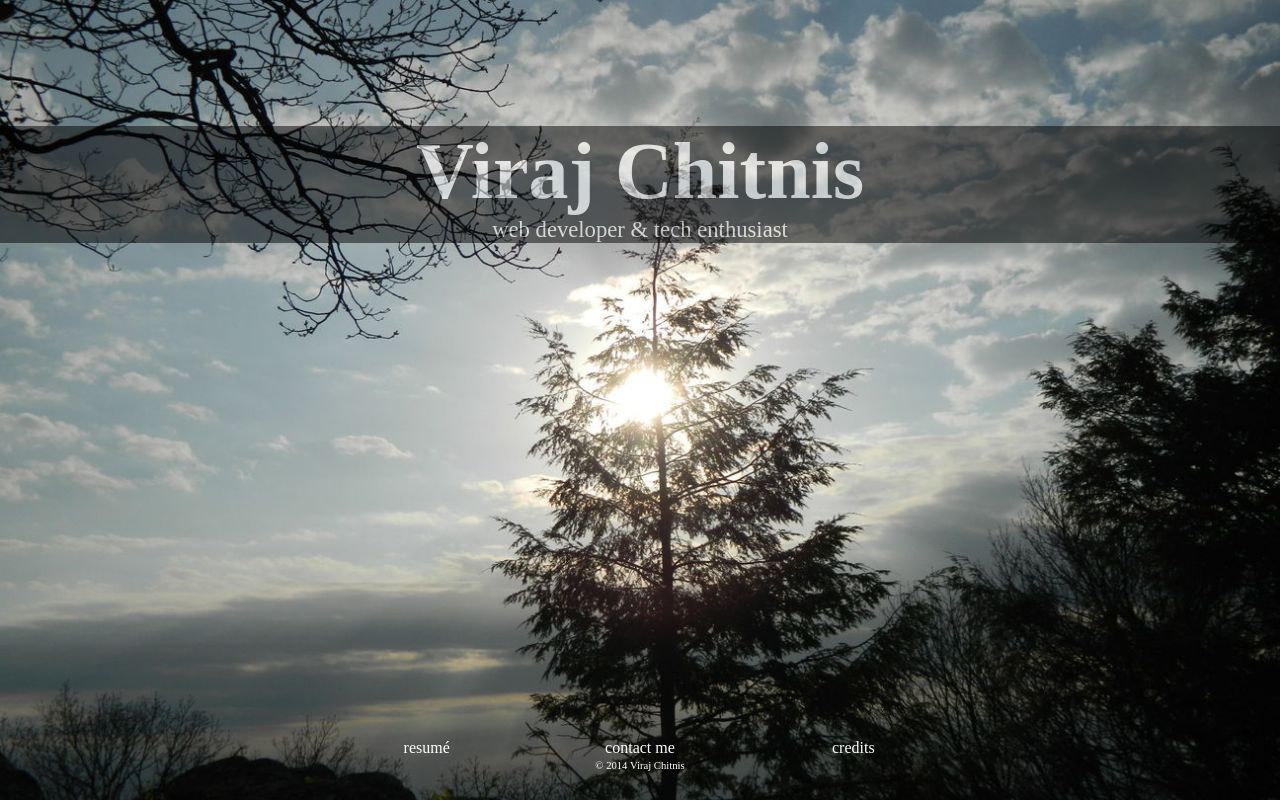
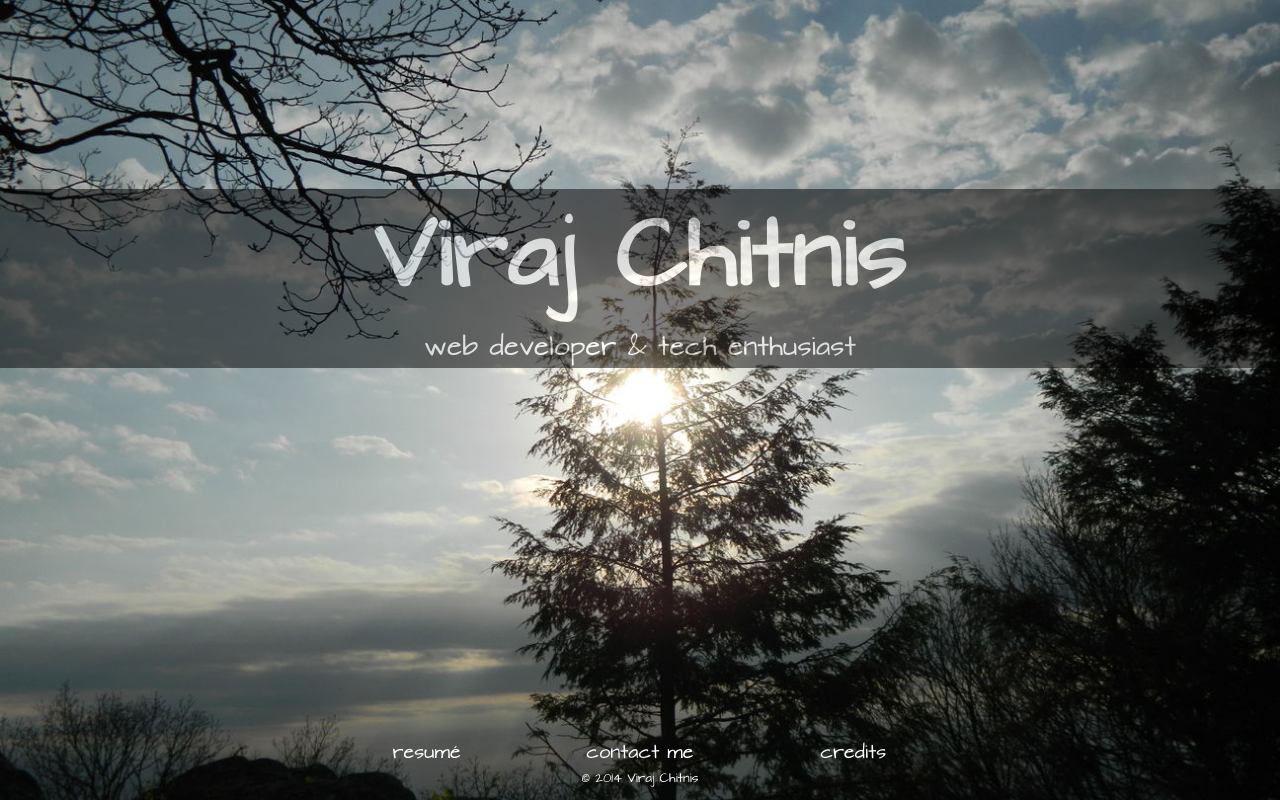
Before and after one commit to virajchitnis/virajchitnis.com, a PHP site: page / in a window 1280 px wide. Run offline with PHP 8.4, Linux system fonts and the light colour scheme; some web fonts are replaced.

Commit message:
Font is now served locally

```diff
--- a/common/headers.php
+++ b/common/headers.php
@@ -9,6 +9,7 @@
 		<link rel="stylesheet" media="only screen and (min-width: 1728px) and (max-width: 2160px)" href="css/background-2160-1620.css">
 		<link rel="stylesheet" media="only screen and (min-width: 2160px) and (max-width: 3240px)" href="css/background-3240-2430.css">
 		<link rel="stylesheet" media="only screen and (min-width: 3240px)" href="css/background-4320-3240.css">
+		<link rel="stylesheet" media="only screen" href="css/font-architects-daughter.css" rel="stylesheet" type="text/css"/>
 <?php
 	}
 	else {
@@ -21,7 +22,7 @@
 		<link rel="stylesheet" media="only screen and (min-width: 1728px) and (max-width: 2160px)" href="../css/background-2160-1620.css">
 		<link rel="stylesheet" media="only screen and (min-width: 2160px) and (max-width: 3240px)" href="../css/background-3240-2430.css">
 		<link rel="stylesheet" media="only screen and (min-width: 3240px)" href="../css/background-4320-3240.css">
+		<link rel="stylesheet" media="only screen" href="../css/font-architects-daughter.css" rel="stylesheet" type="text/css"/>
 <?php
 	}
 ?>
-		<link rel="stylesheet" media="only screen" href="http://openfontlibrary.org/face/architect-s-daughter" rel="stylesheet" type="text/css"/>
--- /dev/null
+++ b/css/font-architects-daughter.css
@@ -0,0 +1,6 @@
+@font-face {
+	font-family: 'Architects Daughter';
+	src: url('../fonts/ArchitectsDaughter.ttf') format('truetype');
+	font-weight: normal;
+	font-style: normal;
+}
```
Also changed, not shown: fonts/ArchitectsDaughter.ttf (added).
